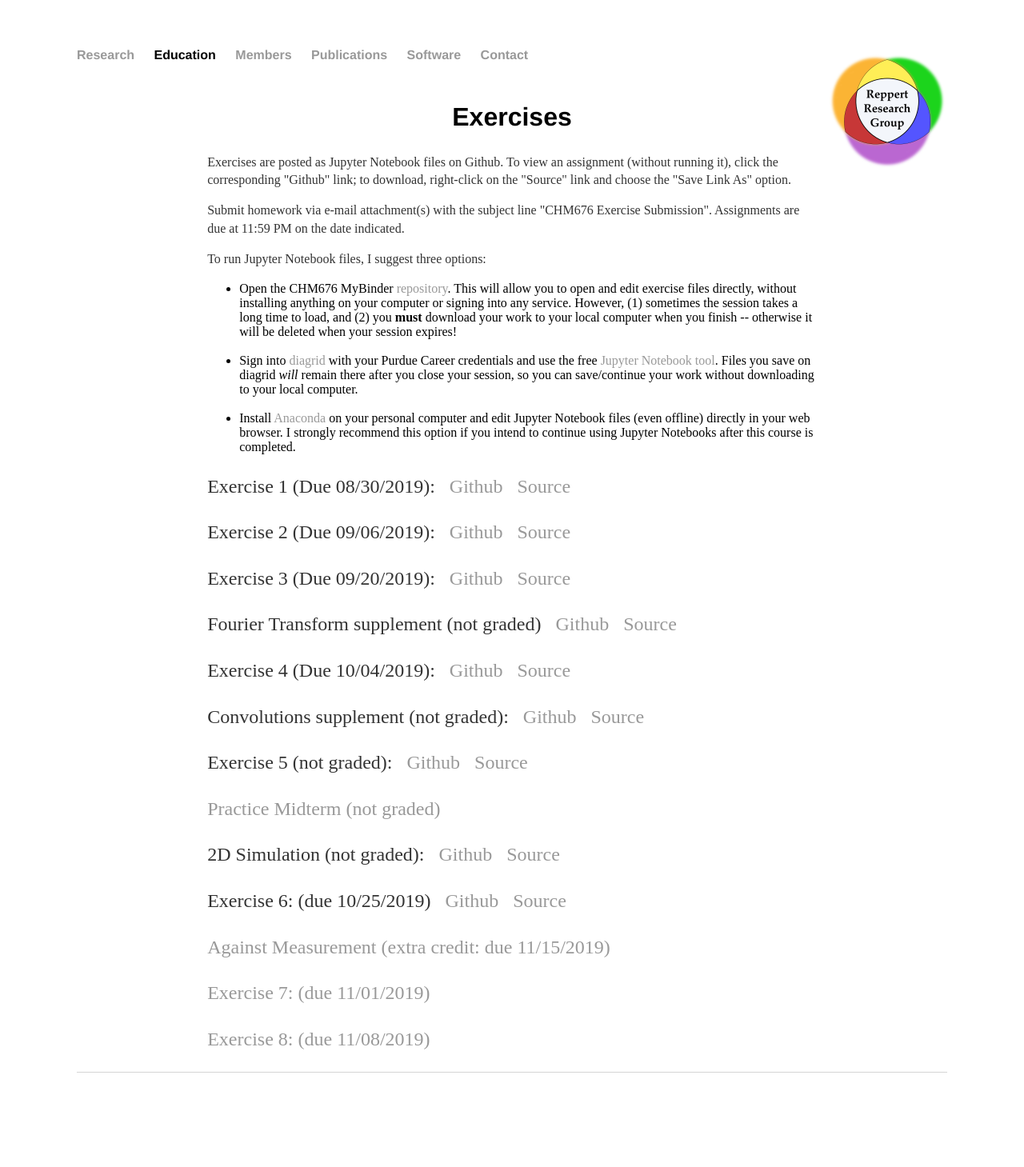
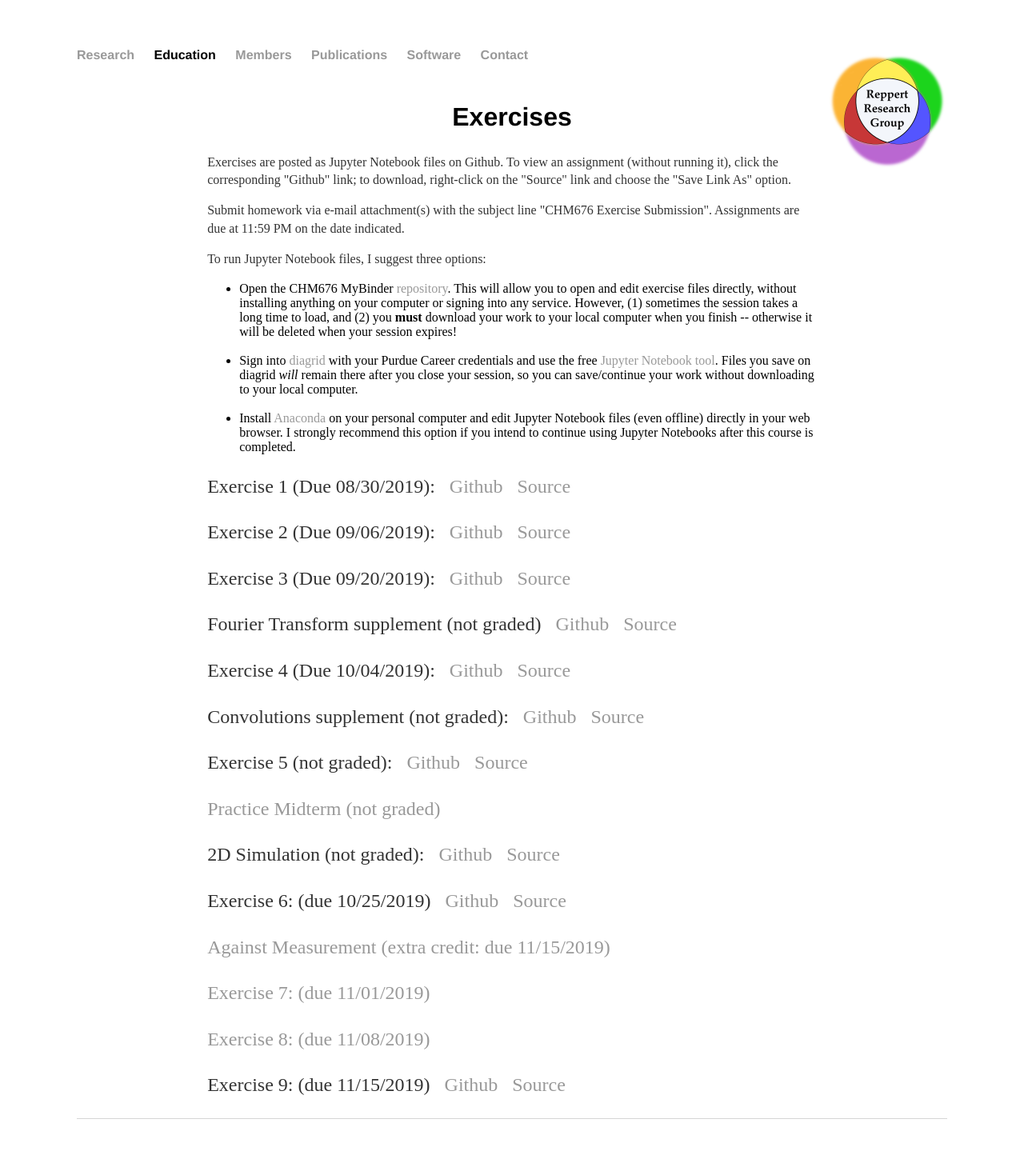
Before and after one commit to mreppert/mreppert.github.io, a Jekyll site: the page built from education/chm676/exercises/index.html, in a window 1280 px wide. Shown: the whole page at 80% size. Built offline with Jekyll 4.4.1, drawn with Linux system fonts in a browser that asks for light colours; before the commit the page ends 1401 px from its top, so only the background shows below that.

Commit message:
Added Exercise 9

```diff
--- a/education/chm676/exercises/index.html
+++ b/education/chm676/exercises/index.html
@@ -49,5 +49,6 @@
     <p style="font-size:150%"><a href="/education/chm676/exercises/AgainstMeasurement.pdf">Against Measurement (extra credit: due 11/15/2019)</a></p>
     <p style="font-size:150%"><a href="/education/chm676/exercises/Exercise7.pdf">Exercise 7: (due 11/01/2019)</a></p>
     <p style="font-size:150%"><a href="/education/chm676/exercises/Exercise8.pdf">Exercise 8: (due 11/08/2019)</a></p>
+    <p style="font-size:150%">Exercise 9: (due 11/15/2019)&nbsp;&nbsp;&nbsp;<a style="font-size:100%" href="https://github.com/mreppert/CHM676/blob/master/Exercise9.ipynb">Github</a>&nbsp;&nbsp;&nbsp;<a style="font-size:100%" href="https://raw.githubusercontent.com/mreppert/CHM676/master/Exercise9.ipynb" download>Source</a></p>
   </body>
 </html>
```
